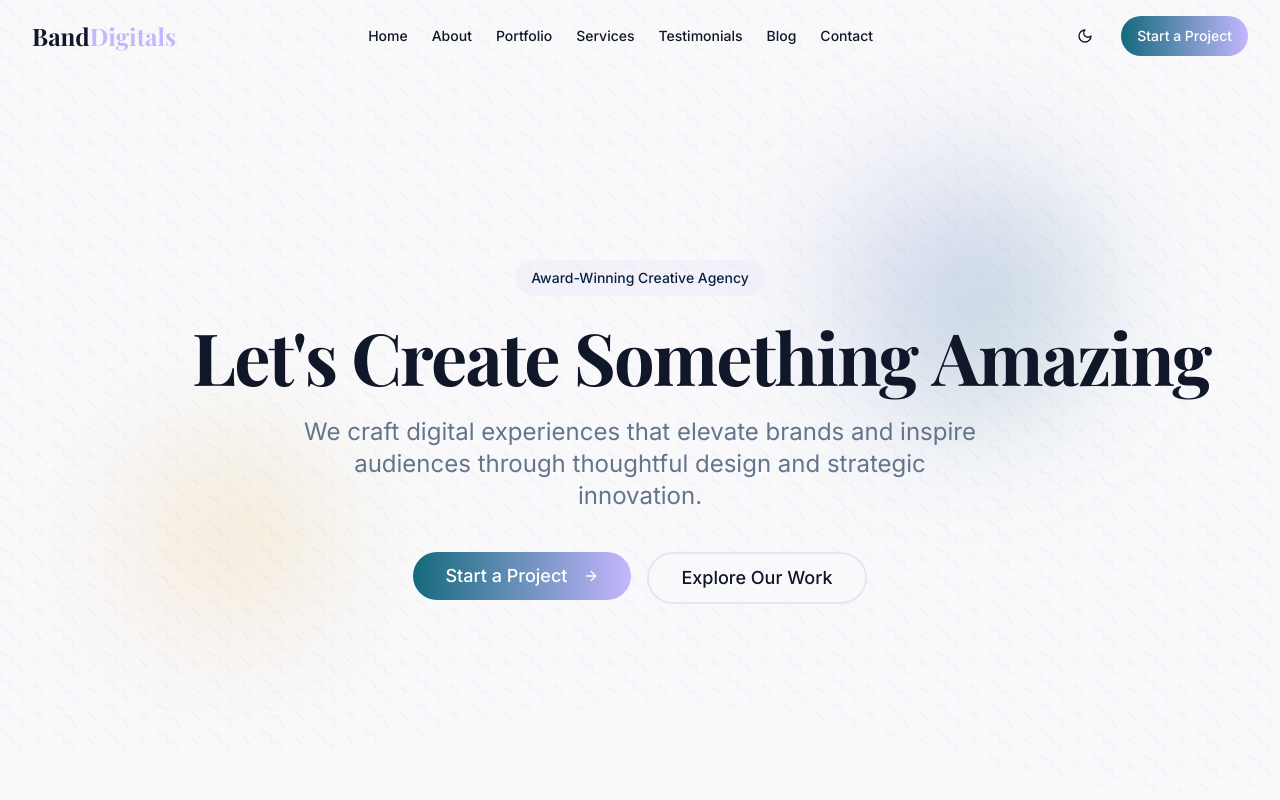
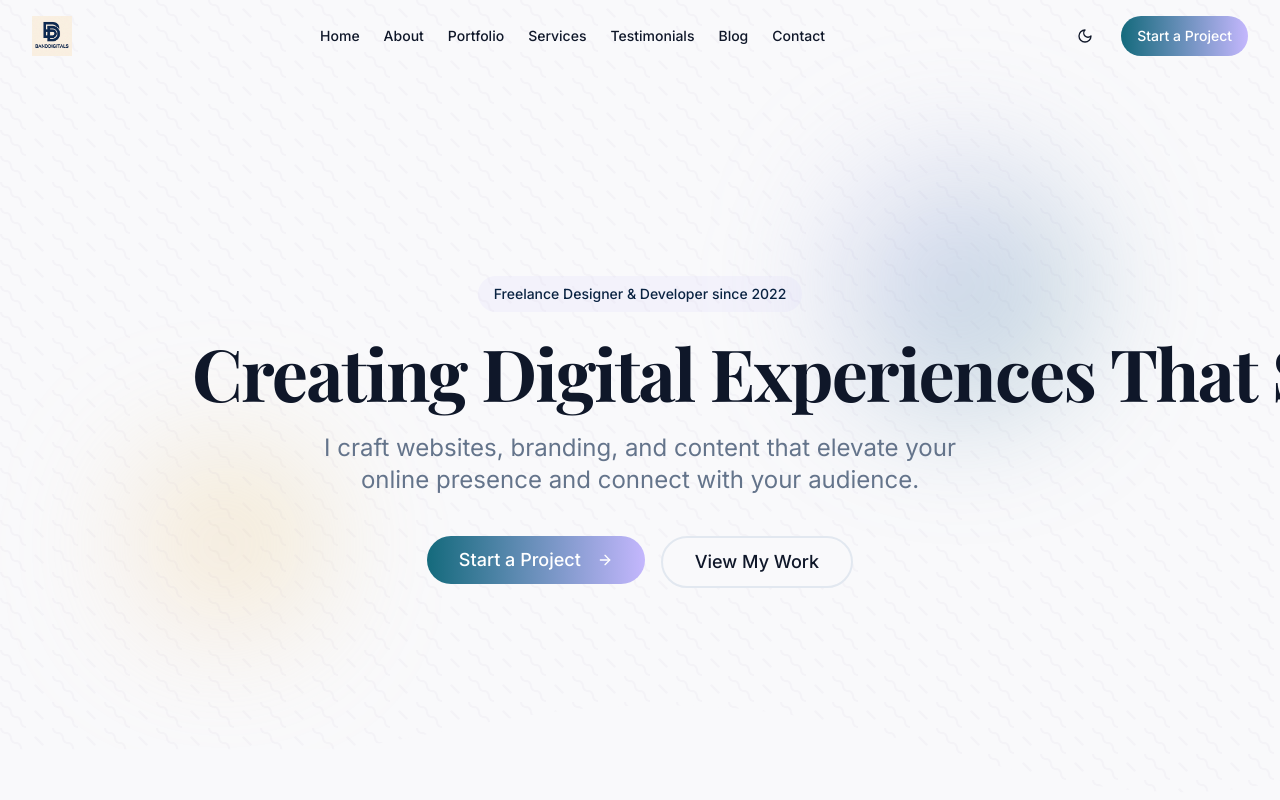
Before and after one commit to zeedstudios98/banddigitals-creative-canvas, a React (Vite) app: page / in a window 1280 px wide. Shown: the top 800 px of the page. Built offline with nearby package versions, Linux system fonts and the light colour scheme.

Commit message:
Refactor: Update website design for freelancer
- Updated the website design to reflect a freelancer portfolio.
- Incorporated the provided logo.
- Updated the About page to reflect the user's freelancing start date (2022).

```diff
--- a/src/components/Footer.tsx
+++ b/src/components/Footer.tsx
@@ -13,12 +13,14 @@ const Footer: React.FC = () => {
           {/* Brand column */}
           <div className="space-y-6">
             <Link to="/" className="flex items-center">
-              <span className="font-serif font-bold text-2xl">
-                Band<span className="text-brand-lavender">Digitals</span>
-              </span>
+              <img
+                src="/lovable-uploads/cb46f468-82b0-4d5a-aaf1-b24493f425f6.png"
+                alt="BandDigitals Logo"
+                className="h-10 mr-2 bg-white rounded-md p-1"
+              />
             </Link>
             <p className="text-gray-400 text-sm">
-              We craft digital experiences that elevate brands and inspire audiences through thoughtful design and strategic innovation.
+              I craft digital experiences that elevate brands and inspire audiences through thoughtful design and strategic innovation.
             </p>
             <div className="flex space-x-4">
               <a
@@ -101,9 +103,9 @@ const Footer: React.FC = () => {
 
           {/* Newsletter */}
           <div>
-            <h3 className="font-bold text-lg mb-4">Subscribe to Our Newsletter</h3>
+            <h3 className="font-bold text-lg mb-4">Get In Touch</h3>
             <p className="text-gray-400 text-sm mb-4">
-              Stay updated with our latest insights, trends, and news in creative design.
+              Have a project in mind? Send me a message and let's create something amazing together.
             </p>
             <div className="space-y-3">
               <div className="flex">
@@ -117,7 +119,7 @@ const Footer: React.FC = () => {
                 </Button>
               </div>
               <p className="text-gray-500 text-xs">
-                By subscribing, you agree to our Privacy Policy and consent to receive updates.
+                I respect your privacy. Your information will never be shared.
               </p>
             </div>
           </div>
@@ -136,9 +138,6 @@ const Footer: React.FC = () => {
             <Link to="/terms" className="text-gray-500 hover:text-white text-sm">
               Terms of Service
             </Link>
-            <Link to="/sitemap" className="text-gray-500 hover:text-white text-sm">
-              Sitemap
-            </Link>
           </div>
         </div>
       </div>
--- a/src/components/HeroSection.tsx
+++ b/src/components/HeroSection.tsx
@@ -43,7 +43,7 @@ const HeroSection: React.FC = () => {
         <div className="max-w-4xl mx-auto text-center">
           <div className="flex justify-center mb-6">
             <span className="inline-block px-4 py-2 rounded-full bg-brand-lavender/10 dark:bg-brand-lavender/20 text-brand-navy dark:text-brand-lavender text-sm font-medium animate-fade-in">
-              Award-Winning Creative Agency
+              Freelance Designer & Developer since 2022
             </span>
           </div>
 
@@ -51,11 +51,11 @@ const HeroSection: React.FC = () => {
             ref={headingRef}
             className="text-5xl md:text-6xl lg:text-7xl font-bold mb-6"
           >
-            Let's Create Something Amazing
+            Creating Digital Experiences That Stand Out
           </h1>
 
           <p className="text-xl md:text-2xl text-muted-foreground max-w-2xl mx-auto mb-10 animate-fade-in" style={{ animationDelay: '0.5s' }}>
-            We craft digital experiences that elevate brands and inspire audiences through thoughtful design and strategic innovation.
+            I craft websites, branding, and content that elevate your online presence and connect with your audience.
           </p>
 
           <div className="flex flex-wrap justify-center gap-4 animate-fade-in" style={{ animationDelay: '0.7s' }}>
@@ -63,7 +63,7 @@ const HeroSection: React.FC = () => {
               Start a Project <ArrowRight className="ml-2 h-5 w-5" />
             </Button>
             <Button variant="outline" className="border-2 text-lg py-6 px-8 rounded-full">
-              Explore Our Work
+              View My Work
             </Button>
           </div>
         </div>
--- a/src/components/Navigation.tsx
+++ b/src/components/Navigation.tsx
@@ -1,7 +1,7 @@
 
 import React, { useState, useEffect } from 'react';
 import { Link } from 'react-router-dom';
-import { Menu, X, Moon, Sun, Instagram, Twitter, Linkedin } from 'lucide-react';
+import { Menu, X, Moon, Sun, Instagram, Facebook, Linkedin } from 'lucide-react';
 import { Button } from '@/components/ui/button';
 import { cn } from '@/lib/utils';
 
@@ -64,9 +64,11 @@ const Navigation = () => {
       <div className="container-custom flex items-center justify-between">
         {/* Logo */}
         <Link to="/" className="flex items-center">
-          <span className="font-serif font-bold text-2xl">
-            Band<span className="text-brand-lavender">Digitals</span>
-          </span>
+          <img
+            src="/lovable-uploads/cb46f468-82b0-4d5a-aaf1-b24493f425f6.png"
+            alt="BandDigitals Logo"
+            className="h-10 mr-2"
+          />
         </Link>
 
         {/* Desktop Navigation */}
@@ -116,9 +118,11 @@ const Navigation = () => {
             <div className="h-full flex flex-col p-6">
               <div className="flex justify-between items-center mb-8">
                 <Link to="/" className="flex items-center" onClick={() => setMobileMenuOpen(false)}>
-                  <span className="font-serif font-bold text-2xl">
-                    Band<span className="text-brand-lavender">Digitals</span>
-                  </span>
+                  <img
+                    src="/lovable-uploads/cb46f468-82b0-4d5a-aaf1-b24493f425f6.png"
+                    alt="BandDigitals Logo"
+                    className="h-8 mr-2"
+                  />
                 </Link>
                 <Button
                   variant="ghost"
@@ -149,13 +153,13 @@ const Navigation = () => {
                 </Button>
 
                 <div className="flex justify-center mt-8 space-x-6">
-                  <a href="https://instagram.com" target="_blank" rel="noopener noreferrer" className="hover:text-brand-lavender transition-colors" aria-label="Instagram">
+                  <a href="https://instagram.com/banddigitals" target="_blank" rel="noopener noreferrer" className="hover:text-brand-lavender transition-colors" aria-label="Instagram">
                     <Instagram size={22} />
                   </a>
-                  <a href="https://twitter.com" target="_blank" rel="noopener noreferrer" className="hover:text-brand-lavender transition-colors" aria-label="Twitter">
-                    <Twitter size={22} />
+                  <a href="https://facebook.com/saheedzeed" target="_blank" rel="noopener noreferrer" className="hover:text-brand-lavender transition-colors" aria-label="Facebook">
+                    <Facebook size={22} />
                   </a>
-                  <a href="https://linkedin.com" target="_blank" rel="noopener noreferrer" className="hover:text-brand-lavender transition-colors" aria-label="LinkedIn">
+                  <a href="https://www.linkedin.com/in/saheed-ajisola" target="_blank" rel="noopener noreferrer" className="hover:text-brand-lavender transition-colors" aria-label="LinkedIn">
                     <Linkedin size={22} />
                   </a>
                 </div>
```
Also changed, not shown: public/lovable-uploads/cb46f468-82b0-4d5a-aaf1-b24493f425f6.png (added).
